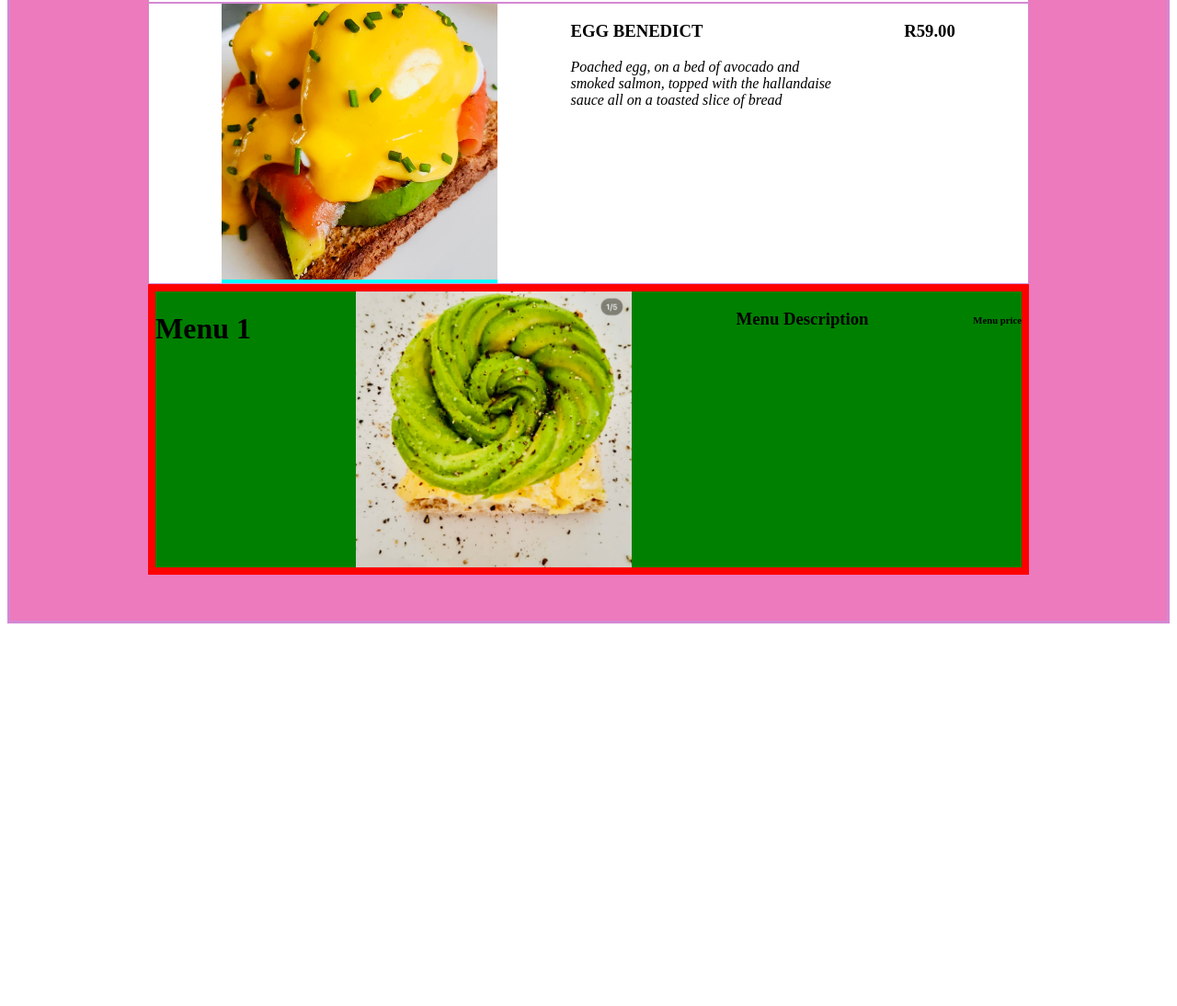
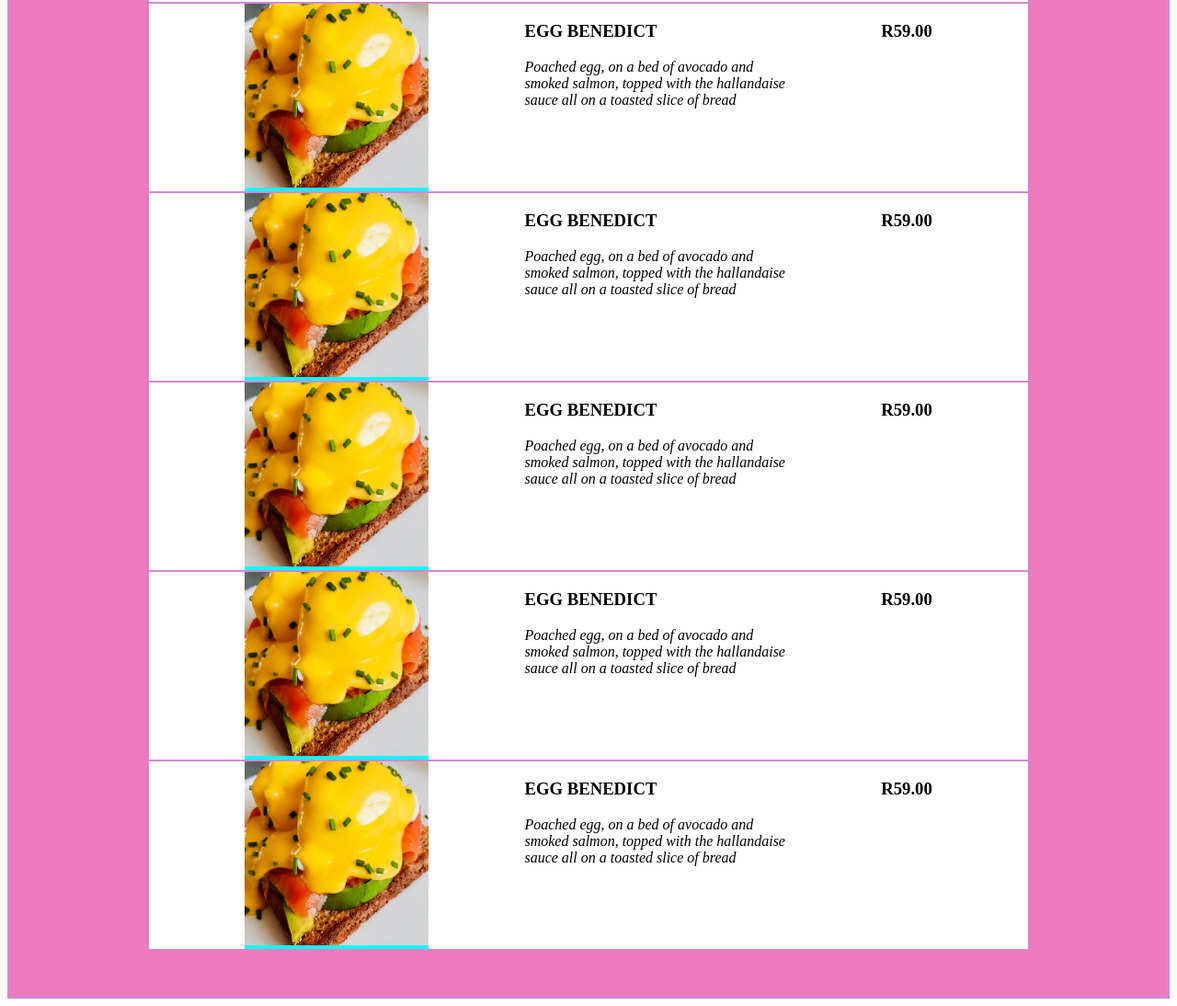
Before and after one commit to Tholakele-jiyana/CHEZ-PORTIA, a plain HTML site: page index.html in a window 1280 px wide. Shown: the part 201-1295 px from the top of the page at 92% size. Before the commit the page ends 887 px from the top, so only its background shows below. Drawn offline with Linux system fonts and the light colour scheme.

Commit message:
decreased the image size & duplicated menu div for other menu items

```diff
--- a/index.html
+++ b/index.html
@@ -25,23 +25,72 @@
 
 <!-- Menu 1 -->
     <div class="menu1">
-        <div id="image1"><img src="./Images/Egg Benedict.jpeg" alt="Egg Benedict" height="300" width="300"></div>
+        <div id="image1"><img src="./Images/Egg Benedict.jpeg" alt="Egg Benedict" height="200" width="200"></div>
 
-        <div><p><h3>EGG BENEDICT<br></h3></p>
+        <div>
+            <p><h3>EGG BENEDICT<br></h3></p>
         <p></i>Poached egg, on a bed of avocado and <br>
         smoked salmon, topped with the hallandaise  <br>
-        sauce all on a toasted slice of bread</p> </div>
+        sauce all on a toasted slice of bread</p>
+    </div>
 
         <div><h3>R59.00</h3></div>
     </div>
 
 
     <!-- Menu 2 -->
-    <div class="menu2">
-        <h1>Menu 1</h1>
-        <img src="./Images/Avo & Egg Open Sandwich.jpeg" alt="Avo and egg open Sandwich" height="300" width="300">
-        <h3>Menu Description</h3>
-        <h6>Menu price</h6>
+     <div class="menu1">
+        <div id="image1"><img src="./Images/Egg Benedict.jpeg" alt="Egg Benedict" height="200" width="200"></div>
+
+        <div>
+            <p><h3>EGG BENEDICT<br></h3></p>
+        <p></i>Poached egg, on a bed of avocado and <br>
+        smoked salmon, topped with the hallandaise  <br>
+        sauce all on a toasted slice of bread</p>
+    </div>
+
+        <div><h3>R59.00</h3></div>
+    </div>
+<!-- Menu 3 -->
+     <div class="menu1">
+        <div id="image1"><img src="./Images/Egg Benedict.jpeg" alt="Egg Benedict" height="200" width="200"></div>
+
+        <div>
+            <p><h3>EGG BENEDICT<br></h3></p>
+        <p></i>Poached egg, on a bed of avocado and <br>
+        smoked salmon, topped with the hallandaise  <br>
+        sauce all on a toasted slice of bread</p>
+    </div>
+
+        <div><h3>R59.00</h3></div>
+    </div>
+
+    <!-- Menu 4 -->
+<div class="menu1">
+        <div id="image1"><img src="./Images/Egg Benedict.jpeg" alt="Egg Benedict" height="200" width="200"></div>
+
+        <div>
+            <p><h3>EGG BENEDICT<br></h3></p>
+        <p></i>Poached egg, on a bed of avocado and <br>
+        smoked salmon, topped with the hallandaise  <br>
+        sauce all on a toasted slice of bread</p>
+    </div>
+
+        <div><h3>R59.00</h3></div>
+    </div>
+
+    <!-- Menu 5 -->
+     <div class="menu1">
+        <div id="image1"><img src="./Images/Egg Benedict.jpeg" alt="Egg Benedict" height="200" width="200"></div>
+
+        <div>
+            <p><h3>EGG BENEDICT<br></h3></p>
+        <p></i>Poached egg, on a bed of avocado and <br>
+        smoked salmon, topped with the hallandaise  <br>
+        sauce all on a toasted slice of bread</p>
+    </div>
+
+        <div><h3>R59.00</h3></div>
     </div>
 
     </div>
```
